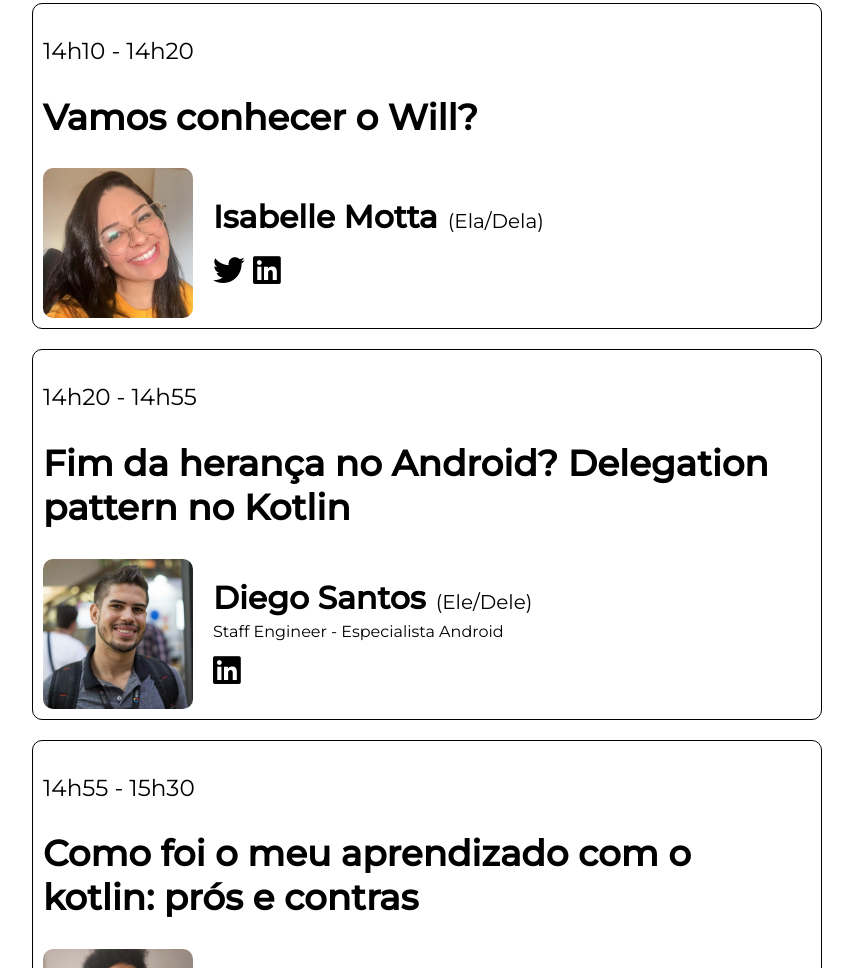
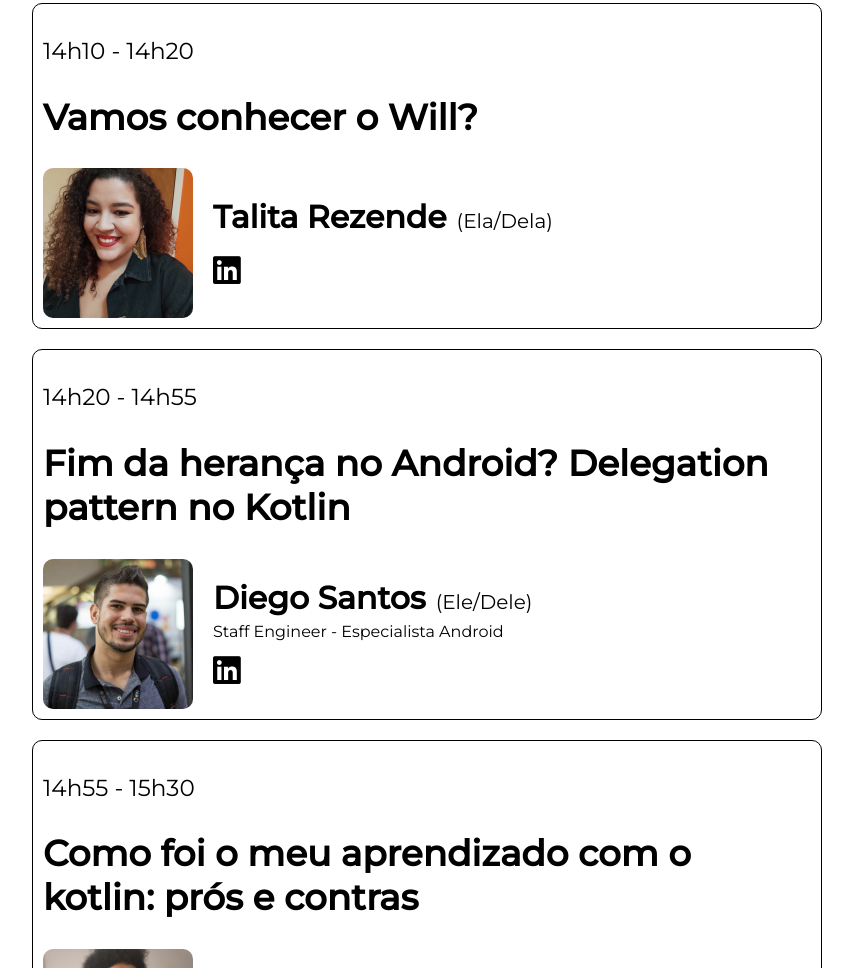
Before and after one commit to Kotlinautas/site-oficial, a plain HTML site: page evento/index.html in a window 1280 px wide. Shown: the part 1493-2461 px from the top of the page, without its empty margins (213-1066 px from the left). Drawn offline with Linux system fonts and the light colour scheme.

Commit message:
adicionando dados talita

```diff
--- a/evento/index.html
+++ b/evento/index.html
@@ -75,17 +75,14 @@
         </div>
         <div class="speakerSection">
           <div class="speakerInformation">
-            <img src="../assets/mettup/belle.jpeg" class="speakerImage">
+            <img src="../assets/mettup/talita.jpeg" class="speakerImage">
             <div class="speakerData">
               <div class="nameSection">
-                <h3 class="speakerName">Isabelle Motta</h3>
+                <h3 class="speakerName">Talita Rezende</h3>
                 <p class="speakerPronouns">(Ela/Dela)</p>
               </div>
               <div class="speakerSocialMedias">
-                <a href="https://twitter.com/bellenyara" target="_blank">
-                  <i class="fab fa-twitter"></i>
-                </a>
-                <a href="https://www.linkedin.com/in/isabelle-motta/" target="_blank">
+                <a href="https://www.linkedin.com/in/talita-a-de-rezende-2680b9136/" target="_blank">
                   <i class="fab fa-linkedin"></i>
                 </a>
               </div>
```
Also changed, not shown: assets/mettup/talita.jpeg (added).
